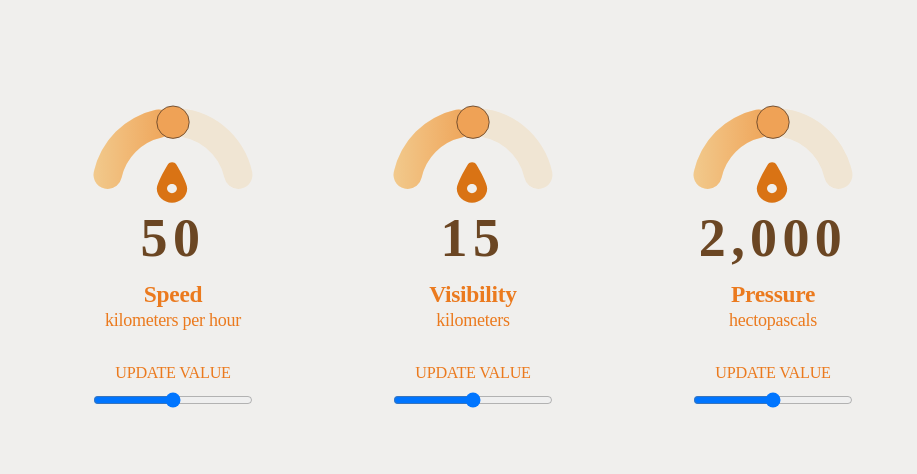
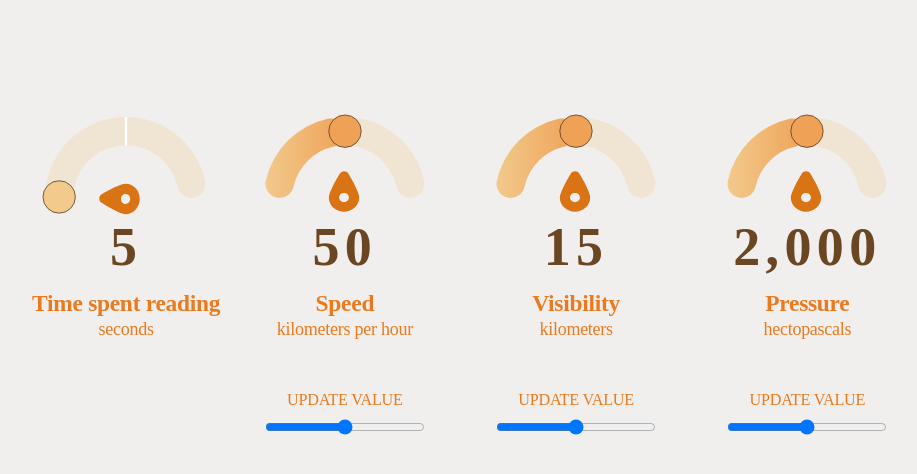
Before and after one commit to deniolp/gauge-react, a React (Create React App) app: page / in a window 1280 px wide. Shown: the top 474 px of the page, without its empty margins (167-1084 px from the left). Built offline with nearby package versions, Linux system fonts and the light colour scheme; a web font is replaced by a local one.

Commit message:
Adding gauge with timer

```diff
--- a/src/App.js
+++ b/src/App.js
@@ -1,10 +1,31 @@
-import React from 'react';
+import React, {useState, useEffect} from 'react';
 
 import GaugeComponent from './GaugeComponent';
+import Gauge from './Gauge';
+
+const SECONDS = 1000;
 
 function App() {
+  const [time, setTime] = useState(0);
+
+  useEffect(() => {
+    if (time >= SECONDS) {
+      return;
+    }
+    setTimeout(() => {
+      setTime(time + 1);
+    }, 1000);
+  }, [time]);
+
   return (
     <div className="contaner">
+      <Gauge
+        min={0}
+        max={SECONDS}
+        value={time}
+        label={`Time spent reading`}
+        units={`seconds`}
+      ></Gauge>
       <GaugeComponent
         minSize={0}
         maxSize={100}
--- a/src/GaugeComponent.js
+++ b/src/GaugeComponent.js
@@ -22,7 +22,7 @@ const GaugeComponent = ({
         label={label}
         units={units}
       ></Gauge>
-      <label for={label}>
+      <label htmlFor={label}>
         <h6>Update value</h6>
       </label>
       <input
--- a/src/index.css
+++ b/src/index.css
@@ -27,6 +27,7 @@ body {
   display: flex;
   flex-direction: column;
   align-items: center;
+  margin-bottom: 1.5em;
 }
 
 .gauge {
@@ -34,6 +35,8 @@ body {
   flex-direction: column;
   align-items: center;
   text-align: center;
+  margin-bottom: 0.5em;
+  padding: 0.5em;
 }
 
 .range {
```
